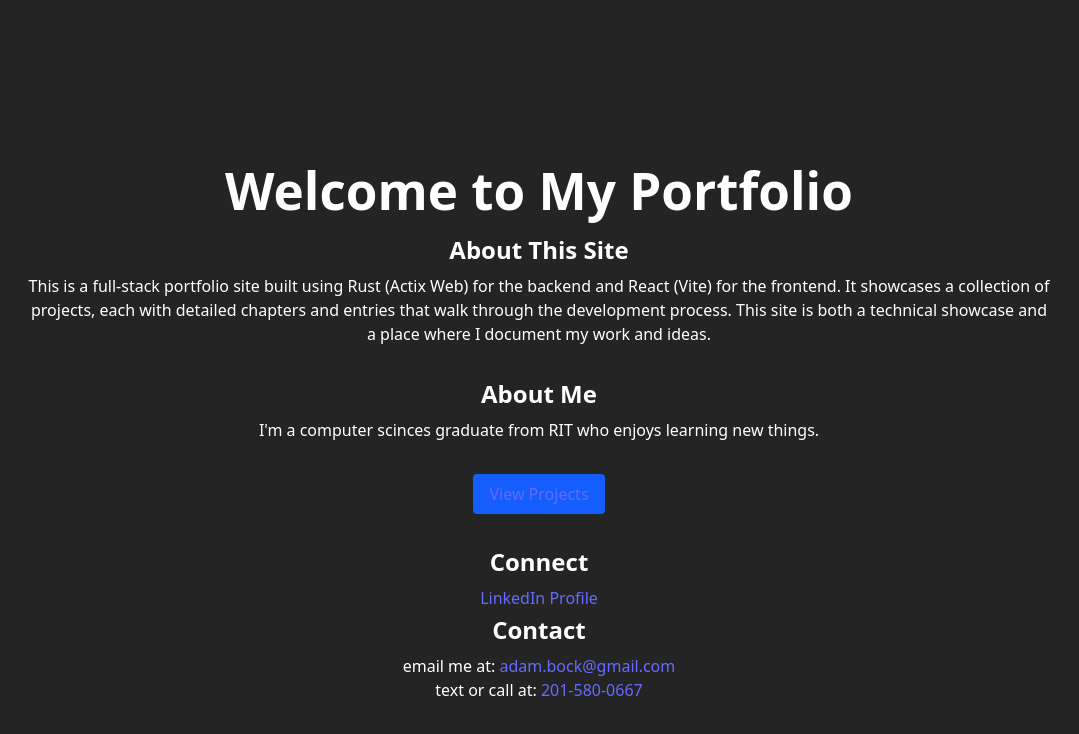
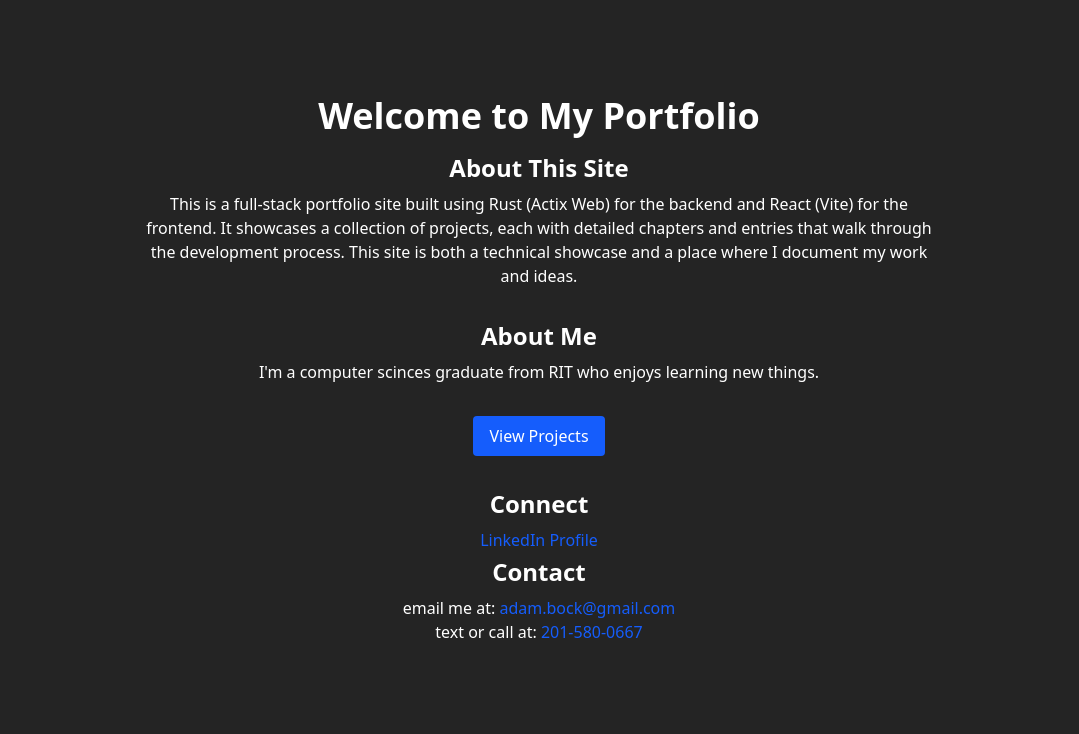
Before and after one commit to adambworks/portfolio-site, a React (Vite) app in the folder portfolio_front/: page / in a window 1280 px wide. Shown: the top 734 px of the page, without its empty margins (101-1180 px from the left). Built offline with nearby package versions, Linux system fonts and the light colour scheme; no server answers.

Commit message:
removing more from index.css as i am using tailwind

```diff
--- a/portfolio_front/src/index.css
+++ b/portfolio_front/src/index.css
@@ -2,17 +2,12 @@
 
 :root {
 
-  max-width: 1280px;
-  margin: 0 auto;
-  padding: 2rem;
-  text-align: center;
 
 
   font-family: system-ui, Avenir, Helvetica, Arial, sans-serif;
   line-height: 1.5;
   font-weight: 400;
 
-  color-scheme: light dark;
   color: rgba(255, 255, 255, 0.87);
   background-color: #242424;
 
@@ -21,44 +16,3 @@
   -webkit-font-smoothing: antialiased;
   -moz-osx-font-smoothing: grayscale;
 }
-
-a {
-  font-weight: 500;
-  color: #646cff;
-  text-decoration: inherit;
-}
-a:hover {
-  color: #535bf2;
-}
-
-body {
-  margin: 0;
-  display: flex;
-  place-items: center;
-  min-width: 320px;
-  min-height: 100vh;
-}
-
-h1 {
-  font-size: 3.2em;
-  line-height: 1.1;
-}
-
-button {
-  border-radius: 8px;
-  border: 1px solid transparent;
-  padding: 0.6em 1.2em;
-  font-size: 1em;
-  font-weight: 500;
-  font-family: inherit;
-  background-color: #1a1a1a;
-  cursor: pointer;
-  transition: border-color 0.25s;
-}
-button:hover {
-  border-color: #646cff;
-}
-button:focus,
-button:focus-visible {
-  outline: 4px auto -webkit-focus-ring-color;
-}
--- a/portfolio_front/src/main.tsx
+++ b/portfolio_front/src/main.tsx
@@ -7,6 +7,7 @@
 import HomePage from "./pages/HomePage.tsx";
 
 createRoot(document.getElementById("root")!).render(
+  <div className="max-w-screen-lg mx-auto px-4 text-center">
   <BrowserRouter>
     <Routes>
       <Route path="/" element={<HomePage />} />
@@ -15,4 +16,5 @@
       <Route path="/projects/:slug/chapter/:chapterIndex" element={<ChapterPage />}/>
     </Routes>
   </BrowserRouter>
+  </div>
 );
```
